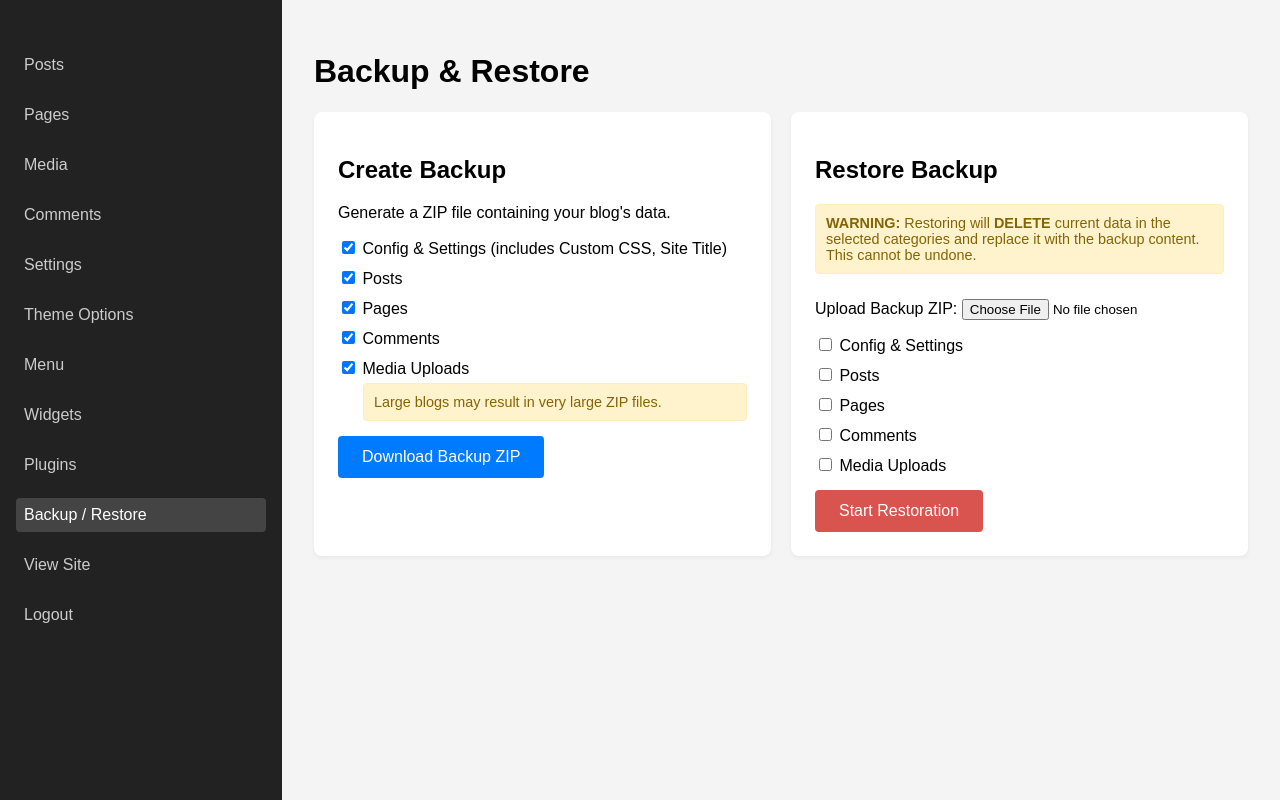
After one commit to Anon011073/anon-blog, a PHP site: page /admin/backup.php in a window 1280 px wide. The commit adds this page. Run offline with PHP 8.4, Linux system fonts and the light colour scheme; the visitor is signed in with stand-in values (Sample User, id 1); data that the repository does not hold is empty.

Commit message:
Implement Backup & Restore system and refine theme reset logic.
- Created selective Backup & Restore system in 'admin/backup.php'.
- Updated theme reset logic to preserve 'custom_css' while resetting other settings.
- Added Backup/Restore link to admin sidebar.
- Ensured 'ZipArchive' check and warnings for large media backups.
- Reset environment for fresh user installation.

Co-authored-by: Anon011073 <209044464+Anon011073@users.noreply.github.com>

```diff
--- /dev/null
+++ b/admin/backup.php
@@ -0,0 +1,204 @@
+<?php
+require_once __DIR__ . '/../app/auth.php';
+require_once __DIR__ . '/../app/functions.php';
+
+require_login();
+
+$config = load_config();
+$error = '';
+$success = '';
+
+// Check if ZipArchive is available
+if (!class_exists('ZipArchive')) {
+    $error = "ZipArchive PHP extension is not enabled. Backup and Restore will not work.";
+}
+
+// Handle Backup
+if ($_SERVER['REQUEST_METHOD'] === 'POST' && isset($_POST['action']) && $_POST['action'] === 'backup') {
+    if (!verify_csrf_token($_POST['csrf_token'])) {
+        die('CSRF token validation failed.');
+    }
+
+    $to_backup = $_POST['items'] ?? [];
+    if (empty($to_backup)) {
+        $error = "Please select at least one item to backup.";
+    } else {
+        $zip = new ZipArchive();
+        $filename = "backup_" . date('Y-m-d_H-i-s') . ".zip";
+        $filepath = sys_get_temp_dir() . '/' . $filename;
+
+        if ($zip->open($filepath, ZipArchive::CREATE) !== TRUE) {
+            $error = "Cannot create zip file.";
+        } else {
+            if (in_array('config', $to_backup)) {
+                $zip->addFile(__DIR__ . '/../config/config.php', 'config/config.php');
+            }
+            if (in_array('posts', $to_backup)) {
+                $posts = glob(__DIR__ . '/../content/posts/*.json');
+                foreach ($posts as $f) $zip->addFile($f, 'content/posts/' . basename($f));
+            }
+            if (in_array('pages', $to_backup)) {
+                $pages = glob(__DIR__ . '/../content/pages/*.json');
+                foreach ($pages as $f) $zip->addFile($f, 'content/pages/' . basename($f));
+            }
+            if (in_array('comments', $to_backup)) {
+                $comments = glob(__DIR__ . '/../content/comments/*.json');
+                foreach ($comments as $f) $zip->addFile($f, 'content/comments/' . basename($f));
+            }
+            if (in_array('media', $to_backup)) {
+                $media = glob(__DIR__ . '/../uploads/*');
+                foreach ($media as $f) if (is_file($f)) $zip->addFile($f, 'uploads/' . basename($f));
+            }
+            $zip->close();
+
+            header('Content-Type: application/zip');
+            header('Content-Disposition: attachment; filename="' . $filename . '"');
+            header('Content-Length: ' . filesize($filepath));
+            readfile($filepath);
+            unlink($filepath);
+            exit;
+        }
+    }
+}
+
+// Handle Restore
+if ($_SERVER['REQUEST_METHOD'] === 'POST' && isset($_POST['action']) && $_POST['action'] === 'restore') {
+    if (!verify_csrf_token($_POST['csrf_token'])) {
+        die('CSRF token validation failed.');
+    }
+
+    if (!isset($_FILES['backup_file']) || $_FILES['backup_file']['error'] !== UPLOAD_ERR_OK) {
+        $error = "Please upload a valid backup ZIP file.";
+    } else {
+        $zip = new ZipArchive();
+        if ($zip->open($_FILES['backup_file']['tmp_name']) === TRUE) {
+            // Validate ZIP content basics
+            $items_to_restore = $_POST['items'] ?? [];
+            if (empty($items_to_restore)) {
+                $error = "Please select at least one item to restore.";
+            } else {
+                foreach ($items_to_restore as $item) {
+                    if ($item === 'config') {
+                        $zip->extractTo(__DIR__ . '/../', 'config/config.php');
+                    } elseif ($item === 'posts') {
+                        array_map('unlink', glob(__DIR__ . '/../content/posts/*.json'));
+                        for ($i = 0; $i < $zip->numFiles; $i++) {
+                            $name = $zip->getNameIndex($i);
+                            if (strpos($name, 'content/posts/') === 0) $zip->extractTo(__DIR__ . '/../', $name);
+                        }
+                    } elseif ($item === 'pages') {
+                        array_map('unlink', glob(__DIR__ . '/../content/pages/*.json'));
+                        for ($i = 0; $i < $zip->numFiles; $i++) {
+                            $name = $zip->getNameIndex($i);
+                            if (strpos($name, 'content/pages/') === 0) $zip->extractTo(__DIR__ . '/../', $name);
+                        }
+                    } elseif ($item === 'comments') {
+                        array_map('unlink', glob(__DIR__ . '/../content/comments/*.json'));
+                        for ($i = 0; $i < $zip->numFiles; $i++) {
+                            $name = $zip->getNameIndex($i);
+                            if (strpos($name, 'content/comments/') === 0) $zip->extractTo(__DIR__ . '/../', $name);
+                        }
+                    } elseif ($item === 'media') {
+                        array_map('unlink', glob(__DIR__ . '/../uploads/*'));
+                        for ($i = 0; $i < $zip->numFiles; $i++) {
+                            $name = $zip->getNameIndex($i);
+                            if (strpos($name, 'uploads/') === 0) $zip->extractTo(__DIR__ . '/../', $name);
+                        }
+                    }
+                }
+                $zip->close();
+                $success = "Restoration successful! You might need to log in again if config was restored.";
+                $config = load_config();
+            }
+        } else {
+            $error = "Failed to open ZIP file.";
+        }
+    }
+}
+
+?>
+<!DOCTYPE html>
+<html lang="en">
+<head>
+    <meta charset="UTF-8">
+    <meta name="viewport" content="width=device-width, initial-scale=1.0">
+    <title>Backup & Restore - Admin Panel</title>
+    <style>
+        body { font-family: sans-serif; margin: 0; display: flex; min-height: 100vh; background: #f4f4f4; }
+        .main-content { flex: 1; padding: 2rem; }
+        .card { background: #fff; padding: 1.5rem; border-radius: 8px; box-shadow: 0 2px 4px rgba(0,0,0,0.05); margin-bottom: 2rem; }
+        .sidebar { width: 250px; background: #222; color: #fff; padding: 1rem; }
+        .sidebar h2 { font-size: 1.2rem; margin-bottom: 2rem; }
+        .sidebar ul { list-style: none; padding: 0; }
+        .sidebar ul li { margin-bottom: 1rem; }
+        .sidebar ul li a { color: #ccc; text-decoration: none; display: block; padding: 0.5rem; border-radius: 4px; }
+        .sidebar ul li a:hover, .sidebar ul li a.active { background: #444; color: #fff; }
+        .btn { padding: 0.75rem 1.5rem; border-radius: 4px; cursor: pointer; border: none; font-size: 1rem; }
+        .btn-primary { background: #007bff; color: #fff; }
+        .btn-danger { background: #d9534f; color: #fff; }
+        .error { color: #d9534f; background: #f2dede; padding: 0.75rem; border-radius: 4px; margin-bottom: 1rem; }
+        .success { color: #5cb85c; background: #dff0d8; padding: 0.75rem; border-radius: 4px; margin-bottom: 1rem; }
+        .item-list { margin: 15px 0; }
+        .item-list label { display: block; margin-bottom: 10px; cursor: pointer; }
+        .warning { color: #856404; background-color: #fff3cd; border: 1px solid #ffeeba; padding: 10px; border-radius: 4px; margin-bottom: 15px; font-size: 0.9rem; }
+    </style>
+</head>
+<body>
+<?php include "sidebar.php"; ?>
+    <div class="main-content">
+        <h1>Backup & Restore</h1>
+
+        <?php if ($error): ?>
+            <div class="error"><?php echo htmlspecialchars($error); ?></div>
+        <?php endif; ?>
+        <?php if ($success): ?>
+            <div class="success"><?php echo htmlspecialchars($success); ?></div>
+        <?php endif; ?>
+
+        <div style="display: grid; grid-template-columns: 1fr 1fr; gap: 20px;">
+            <div class="card">
+                <h2>Create Backup</h2>
+                <p>Generate a ZIP file containing your blog's data.</p>
+                <form method="POST">
+                    <input type="hidden" name="csrf_token" value="<?php echo get_csrf_token(); ?>">
+                    <input type="hidden" name="action" value="backup">
+                    <div class="item-list">
+                        <label><input type="checkbox" name="items[]" value="config" checked> Config & Settings (includes Custom CSS, Site Title)</label>
+                        <label><input type="checkbox" name="items[]" value="posts" checked> Posts</label>
+                        <label><input type="checkbox" name="items[]" value="pages" checked> Pages</label>
+                        <label><input type="checkbox" name="items[]" value="comments" checked> Comments</label>
+                        <label>
+                            <input type="checkbox" name="items[]" value="media" checked> Media Uploads
+                            <div class="warning" style="margin: 5px 0 0 25px;">Large blogs may result in very large ZIP files.</div>
+                        </label>
+                    </div>
+                    <button type="submit" class="btn btn-primary">Download Backup ZIP</button>
+                </form>
+            </div>
+
+            <div class="card">
+                <h2>Restore Backup</h2>
+                <div class="warning">
+                    <strong>WARNING:</strong> Restoring will <strong>DELETE</strong> current data in the selected categories and replace it with the backup content. This cannot be undone.
+                </div>
+                <form method="POST" enctype="multipart/form-data" onsubmit="return confirm('Are you absolutely sure? Current content in selected categories will be PERMANENTLY DELETED.')">
+                    <input type="hidden" name="csrf_token" value="<?php echo get_csrf_token(); ?>">
+                    <input type="hidden" name="action" value="restore">
+                    <div class="form-group">
+                        <label for="backup_file">Upload Backup ZIP:</label>
+                        <input type="file" id="backup_file" name="backup_file" accept=".zip" required style="margin-top: 10px;">
+                    </div>
+                    <div class="item-list">
+                        <label><input type="checkbox" name="items[]" value="config"> Config & Settings</label>
+                        <label><input type="checkbox" name="items[]" value="posts"> Posts</label>
+                        <label><input type="checkbox" name="items[]" value="pages"> Pages</label>
+                        <label><input type="checkbox" name="items[]" value="comments"> Comments</label>
+                        <label><input type="checkbox" name="items[]" value="media"> Media Uploads</label>
+                    </div>
+                    <button type="submit" class="btn btn-danger">Start Restoration</button>
+                </form>
+            </div>
+        </div>
+    </div>
+</body>
+</html>
--- a/admin/sidebar.php
+++ b/admin/sidebar.php
@@ -10,6 +10,7 @@
         <li><a href="menu.php" class="<?php echo basename($_SERVER['PHP_SELF']) == 'menu.php' ? 'active' : ''; ?>">Menu</a></li>
         <li><a href="widgets.php" class="<?php echo basename($_SERVER['PHP_SELF']) == 'widgets.php' ? 'active' : ''; ?>">Widgets</a></li>
         <li><a href="plugins.php" class="<?php echo basename($_SERVER['PHP_SELF']) == 'plugins.php' ? 'active' : ''; ?>">Plugins</a></li>
+        <li><a href="backup.php" class="<?php echo basename($_SERVER['PHP_SELF']) == 'backup.php' ? 'active' : ''; ?>">Backup / Restore</a></li>
         <li><a href="../index.php" target="_blank">View Site</a></li>
         <li><a href="logout.php">Logout</a></li>
     </ul>
--- a/admin/theme_options.php
+++ b/admin/theme_options.php
@@ -37,6 +37,8 @@ if ($_SERVER['REQUEST_METHOD'] === 'POST') {
 
     if (isset($_POST['reset'])) {
         $new_theme_config = $defaults;
+        // Preserve custom CSS on reset
+        $new_theme_config['custom_css'] = $config['custom_css'] ?? '';
     } else {
         $new_theme_config = [
             'body_font' => $_POST['body_font'] ?? $defaults['body_font'],
```
